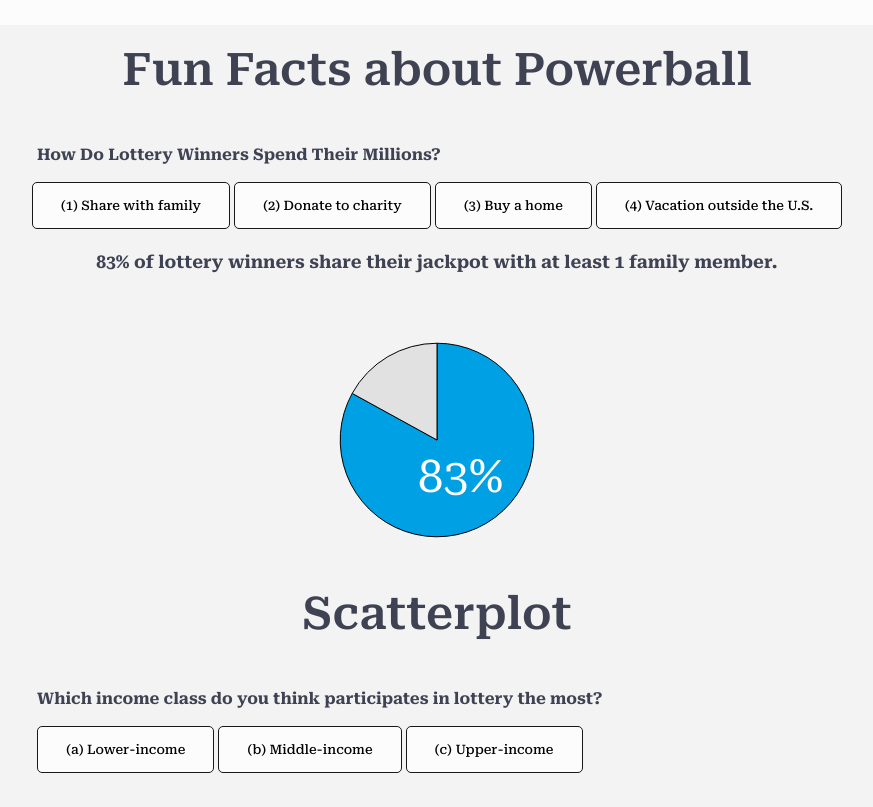
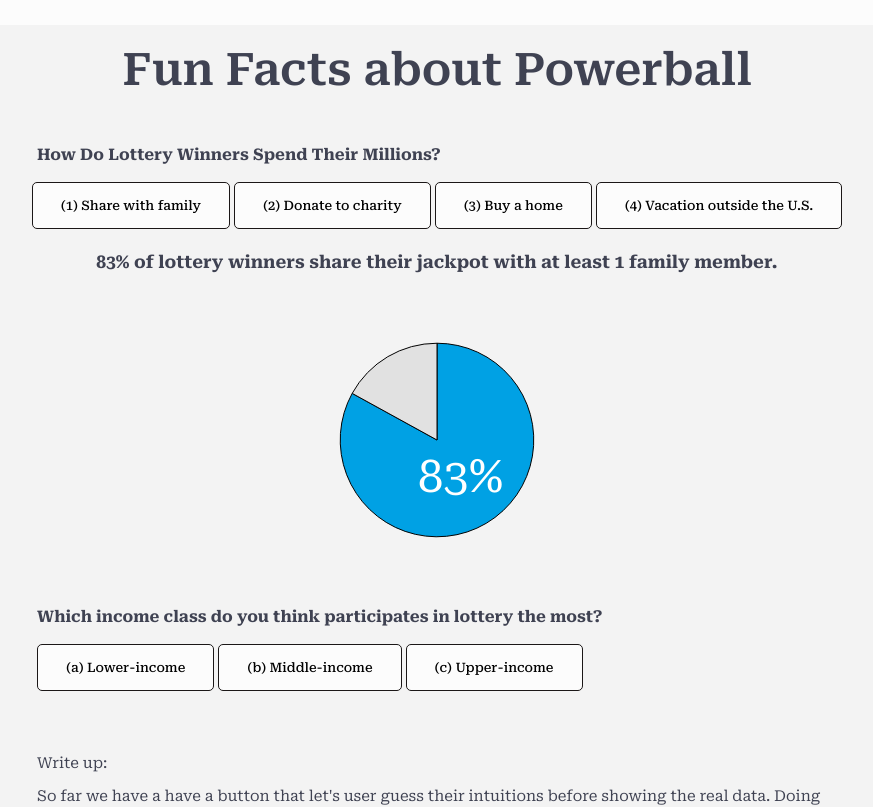
Before and after one commit to kanggunh/United-States-of-Lottery-Luckiest-States-, a SvelteKit app: page / in a window 1280 px wide. Shown: the top 807 px of the page, without its empty margins (203-1076 px from the left). Built offline with nearby package versions, Linux system fonts and the light colour scheme; a web font is replaced by a local one.

Commit message:
Update App.svelte

```diff
--- a/src/components/App.svelte
+++ b/src/components/App.svelte
@@ -51,8 +51,6 @@
     </div>
     <h3>{datasets[index].description}</h3>
     <Pie {index} {width} {height}/>
-    <h1>Scatterplot</h1>
-
     <h2> Which income class do you think participates in lottery the most? </h2>
     <div class="btn_group">
         <button on:click={select_1}> (a) Lower-income </button>
```
